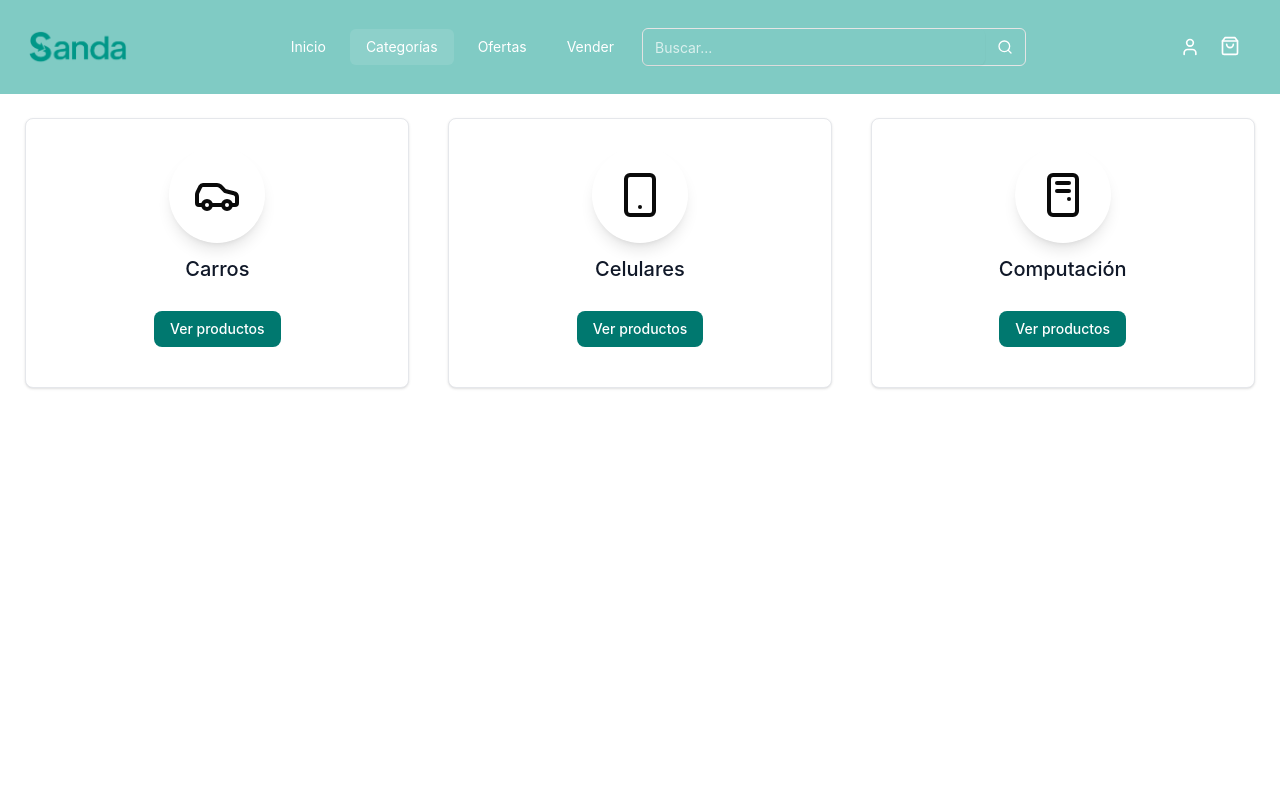
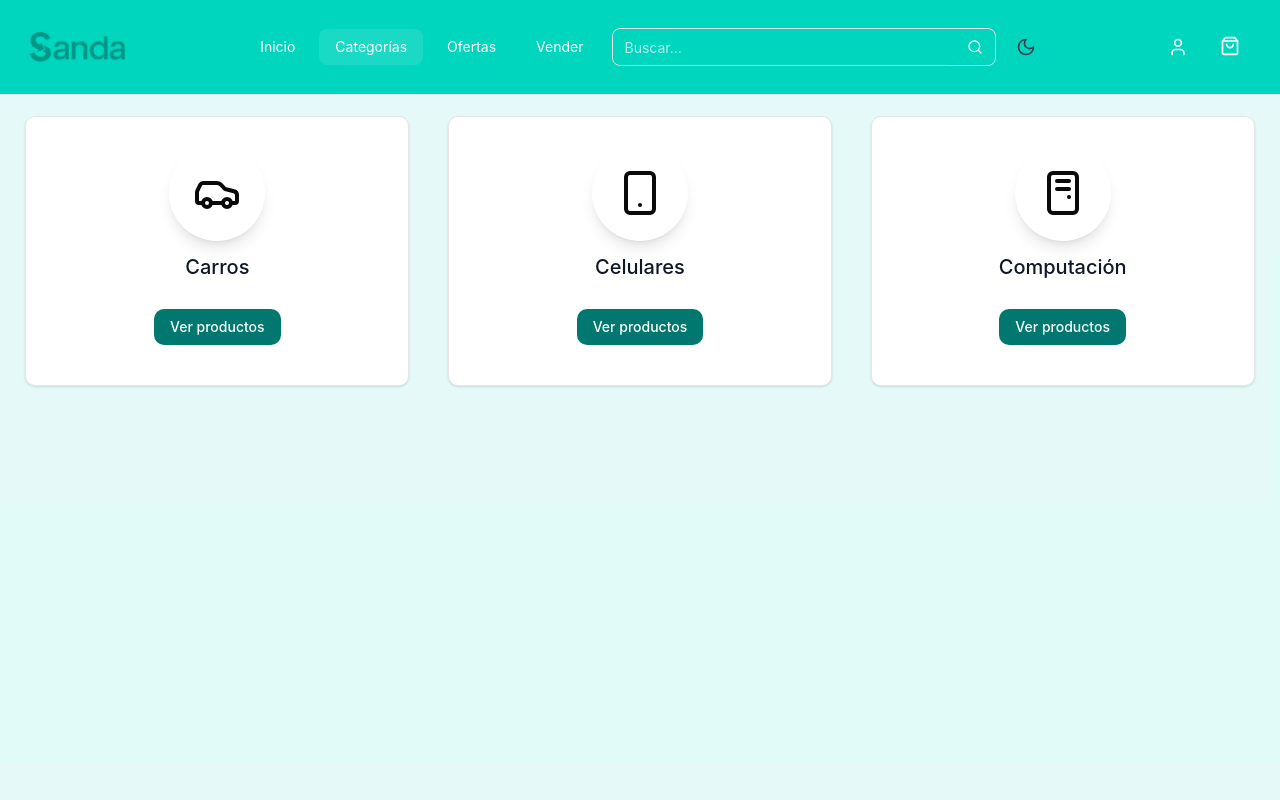
Before and after one commit to ga1ker/sanda-ecommerce, a Next.js app: page /categorias in a window 1280 px wide. Shown: the top 800 px of the page. Built offline with nearby package versions, Linux system fonts and the light colour scheme.

Commit message:
Dark mode

```diff
--- a/app/categorias/page.tsx
+++ b/app/categorias/page.tsx
@@ -3,37 +3,37 @@ import { Car, PcCase, Smartphone } from "lucide-react";
 export default function Categorias () {
     return (
         <div className="grid justify-items-center gap-7 grid-cols-2 lg:grid-cols-3 px-5 py-6">
-            <div className="w-full max-w-sm bg-white border border-gray-200 rounded-lg shadow-sm dark:bg-gray-800 dark:border-gray-700">
+            <div className="w-full max-w-sm bg-white border border-gray-200 rounded-lg shadow-sm transition dark:bg-gray-800 dark:border-gray-700">
                 <div className="flex justify-end px-4 pt-7"></div>
                 <div className="flex flex-col items-center pb-10">
                     <div className="w-24 h-24 flex items-center justify-center mb-3 rounded-full shadow-lg">
                         <Car className="size-12" />
                     </div>
-                    <h5 className="mb-1 text-xl font-medium text-gray-900 dark:text-white">Carros</h5>
+                    <h5 className="mb-1 text-xl font-medium text-gray-900 transition dark:text-white">Carros</h5>
                     <div className="flex mt-4 md:mt-6">
                         <a href="#" className="inline-flex items-center px-4 py-2 text-sm font-medium text-center text-white bg-teal-700 rounded-lg hover:bg-teal-800 focus:ring-4 focus:outline-none focus:ring-teal-300 dark:bg-teal-600 dark:hover:bg-teal-700 dark:focus:ring-teal-800">Ver productos</a>
                     </div>
                 </div>
             </div>
-            <div className="w-full max-w-sm bg-white border border-gray-200 rounded-lg shadow-sm dark:bg-gray-800 dark:border-gray-700">
+            <div className="w-full max-w-sm bg-white border border-gray-200 rounded-lg shadow-sm transition dark:bg-gray-800 dark:border-gray-700">
                 <div className="flex justify-end px-4 pt-7"></div>
                 <div className="flex flex-col items-center pb-10">
                     <div className="w-24 h-24 flex items-center justify-center mb-3 rounded-full shadow-lg">
                         <Smartphone className="size-12" />
                     </div>
-                    <h5 className="mb-1 text-xl font-medium text-gray-900 dark:text-white">Celulares</h5>
+                    <h5 className="mb-1 text-xl font-medium text-gray-900 transition dark:text-white">Celulares</h5>
                     <div className="flex mt-4 md:mt-6">
                         <a href="#" className="inline-flex items-center px-4 py-2 text-sm font-medium text-center text-white bg-teal-700 rounded-lg hover:bg-teal-800 focus:ring-4 focus:outline-none focus:ring-teal-300 dark:bg-teal-600 dark:hover:bg-teal-700 dark:focus:ring-teal-800">Ver productos</a>
                     </div>
                 </div>
             </div>
-            <div className="w-full max-w-sm bg-white border border-gray-200 rounded-lg shadow-sm dark:bg-gray-800 dark:border-gray-700">
+            <div className="w-full max-w-sm bg-white border border-gray-200 rounded-lg shadow-sm transition dark:bg-gray-800 dark:border-gray-700">
                 <div className="flex justify-end px-4 pt-7"></div>
                 <div className="flex flex-col items-center pb-10">
                     <div className="w-24 h-24 flex items-center justify-center mb-3 rounded-full shadow-lg">
                         <PcCase className="size-12" />
                     </div>
-                    <h5 className="mb-1 text-xl font-medium text-gray-900 dark:text-white">Computación</h5>
+                    <h5 className="mb-1 text-xl font-medium text-gray-900 transition dark:text-white">Computación</h5>
                     <div className="flex mt-4 md:mt-6">
                         <a href="#" className="inline-flex items-center px-4 py-2 text-sm font-medium text-center text-white bg-teal-700 rounded-lg hover:bg-teal-800 focus:ring-4 focus:outline-none focus:ring-teal-300 dark:bg-teal-600 dark:hover:bg-teal-700 dark:focus:ring-teal-800">Ver productos</a>
                     </div>
--- a/app/globals.css
+++ b/app/globals.css
@@ -1,6 +1,12 @@
+@tailwind base;  /* Primero */
+@tailwind components;
+@tailwind utilities;
+/* Luego otros imports */
+
 @import "tailwindcss";
 @import "flowbite";
 @import "tw-animate-css";
+
 
 @custom-variant dark (&:is(.dark *));
 
@@ -46,7 +52,7 @@
 
 :root {
   --radius: 0.625rem;
-  --background: oklch(1 0 0);
+  --background: 255 255 255;
   --foreground: oklch(0.145 0 0);
   --card: oklch(1 0 0);
   --card-foreground: oklch(0.145 0 0);
--- a/app/layout.tsx
+++ b/app/layout.tsx
@@ -25,12 +25,12 @@ export default function RootLayout({
   children: React.ReactNode;
 }>) {
   return (
-    <html lang="es" className="bg-[#80cbc4]">
+    <html lang="es" className="">
       <body
         className={`${geistSans.variable} ${geistMono.variable} antialiased`}
       >
         <Header />
-        <div className="min-h-dvh">
+        <div className="min-h-dvh dark:bg-gray-900 mt-23 bg-teal-400/10">
           {children}
         </div>
         <Footer />
--- a/components/carousel.tsx
+++ b/components/carousel.tsx
@@ -1,7 +1,7 @@
 
 export const CarouselHome = () => {
     return (
-        <div id="indicators-carousel" className="relative w-full z-50 bg-teal-300/50 mb-6" data-carousel="static">
+        <div id="indicators-carousel" className="relative w-full z-0 bg-teal-300/50 mb-6" data-carousel="static">
             <div className="relative h-56 overflow-hidden rounded-lg md:h-96">
                 <div className="duration-700 ease-in-out" data-carousel-item="active">
                     <img src="/sanda_logotipo.png" className="absolute block w-full -translate-x-1/2 -translate-y-1/2 top-1/2 left-1/2" alt="..." />
--- a/components/header.tsx
+++ b/components/header.tsx
@@ -7,6 +7,7 @@ import { Navigation } from "./navigation";
 import { UserNav } from "./user";
 import { InputSearch } from "./input-search";
 import { useMemo } from "react";
+import {ThemeToggle} from "./theme-toggle";
 
 export const Header = () => {
     const pathname = usePathname();
@@ -17,7 +18,7 @@ export const Header = () => {
     if (isMobile) {
         return (
             <>
-                <header className="flex top-0 z-10 justify-between space-x-2 w-screen bg-[#80cbc4] p-7">
+                <header className="flex top-0 z-10 fixed justify-between space-x-2 w-screen bg-teal-400 transition dark:bg-gray-900 p-7">
                     <Navigation />
                     <InputSearch />
                     <UserNav />
@@ -28,11 +29,12 @@ export const Header = () => {
 
     return (
         <>
-            <header className="flex top-0 z-10 justify-between space-x-2 w-screen bg-[#80cbc4] p-7">
+            <header className="flex top-0 z-50 fixed mb-48 justify-between space-x-2 w-screen transition dark:bg-gray-900 bg-teal-400 p-7">
                 <Logo />
                 <div className="flex gap-3 w-full justify-center">
                     <Navigation />
                     <InputSearch />
+                    <ThemeToggle />
                 </div>
                 <UserNav />
             </header>
--- a/components/navigation.tsx
+++ b/components/navigation.tsx
@@ -15,6 +15,7 @@ import {
 import { Button } from "./ui/button";
 import { Menu } from "lucide-react";
 import { Logo } from "./logo";
+import {ThemeToggle} from "./theme-toggle";
 
 const routes = [
     {
@@ -59,7 +60,7 @@ export const Navigation = () => {
                         <Menu className="size-4" />
                     </Button>
                 </SheetTrigger>
-                <SheetContent side="left" className="px-2 pt-10">
+                <SheetContent side="left" className="px-2 pt-10 bg-white dark:bg-black">
                     <SheetTitle><Logo /></SheetTitle>
                     <nav className="flex flex-col gap-y-2 pt-2">
                         {routes.map((route) => (
@@ -72,6 +73,7 @@ export const Navigation = () => {
                                 {route.label}
                             </Button>
                         ))}
+                        <ThemeToggle />
                     </nav>
                 </SheetContent>
             </Sheet>
--- a/components/product-card.tsx
+++ b/components/product-card.tsx
@@ -4,7 +4,7 @@ import { ShoppingCart } from "lucide-react";
 
 export const ProductCard = () => {
     return (
-        <div className="group relative bg-white overflow-hidden rounded-lg border">
+        <div className="group relative dark:bg-gray-800 dark:text-white transition bg-white  overflow-hidden rounded-lg border">
             <Link href="#" className="absolute inset-0 z-10">
             <span className="sr-only">Ver producto</span>
             </Link>
--- /dev/null
+++ b/components/theme-toggle.tsx
@@ -0,0 +1,34 @@
+"use client"
+
+import { useEffect, useState } from 'react';
+import { Sun, Moon } from 'lucide-react';
+
+export const ThemeToggle = () => {
+    const [darkMode, setDarkMode] = useState(
+        localStorage.getItem("theme") === "dark"
+    );
+
+  useEffect(() => {
+    if (darkMode) {
+      document.documentElement.classList.add("dark");
+      localStorage.setItem("theme", "dark");
+    } else {
+      document.documentElement.classList.remove("dark");
+      localStorage.setItem("theme", "light");
+    }
+  }, [darkMode]);
+
+  return (
+    <button
+      onClick={() => setDarkMode(!darkMode)}
+      className="p-2 rounded-full hover:bg-gray-200 dark:hover:bg-gray-700 transition-colors"
+      aria-label={darkMode ? 'Cambiar a modo claro' : 'Cambiar a modo oscuro'}
+    >
+      {darkMode ? (
+        <Sun className="w-5 h-5 text-yellow-300" />
+      ) : (
+        <Moon className="w-5 h-5 text-gray-700" />
+      )}
+    </button>
+  );
+};
--- /dev/null
+++ b/tailwind.config.js
@@ -0,0 +1,15 @@
+/** @type {import('tailwindcss').Config} */
+module.exports = {
+  darkMode: "class",
+  content: [
+    "./app/**/*.{js,ts,jsx,tsx,mdx}",
+    "./components/**/*.{js,ts,jsx,tsx,mdx}",
+    "./node_modules/flowbite-react/**/*.{js,jsx,ts,tsx}"
+  ],
+  plugins: [
+    require("flowbite/plugin")
+  ],
+  theme: {
+    extend: {},
+  }
+}
```
